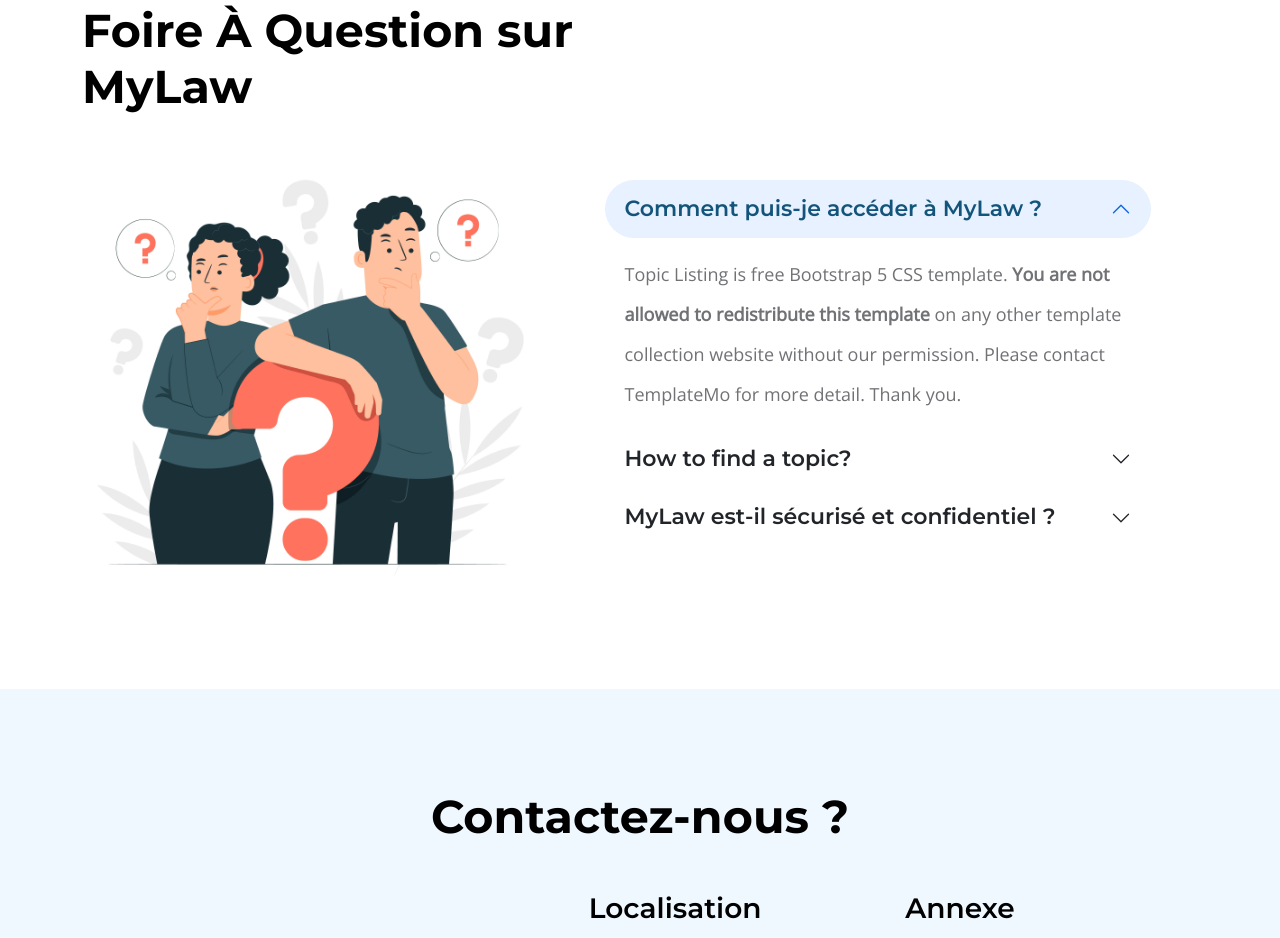
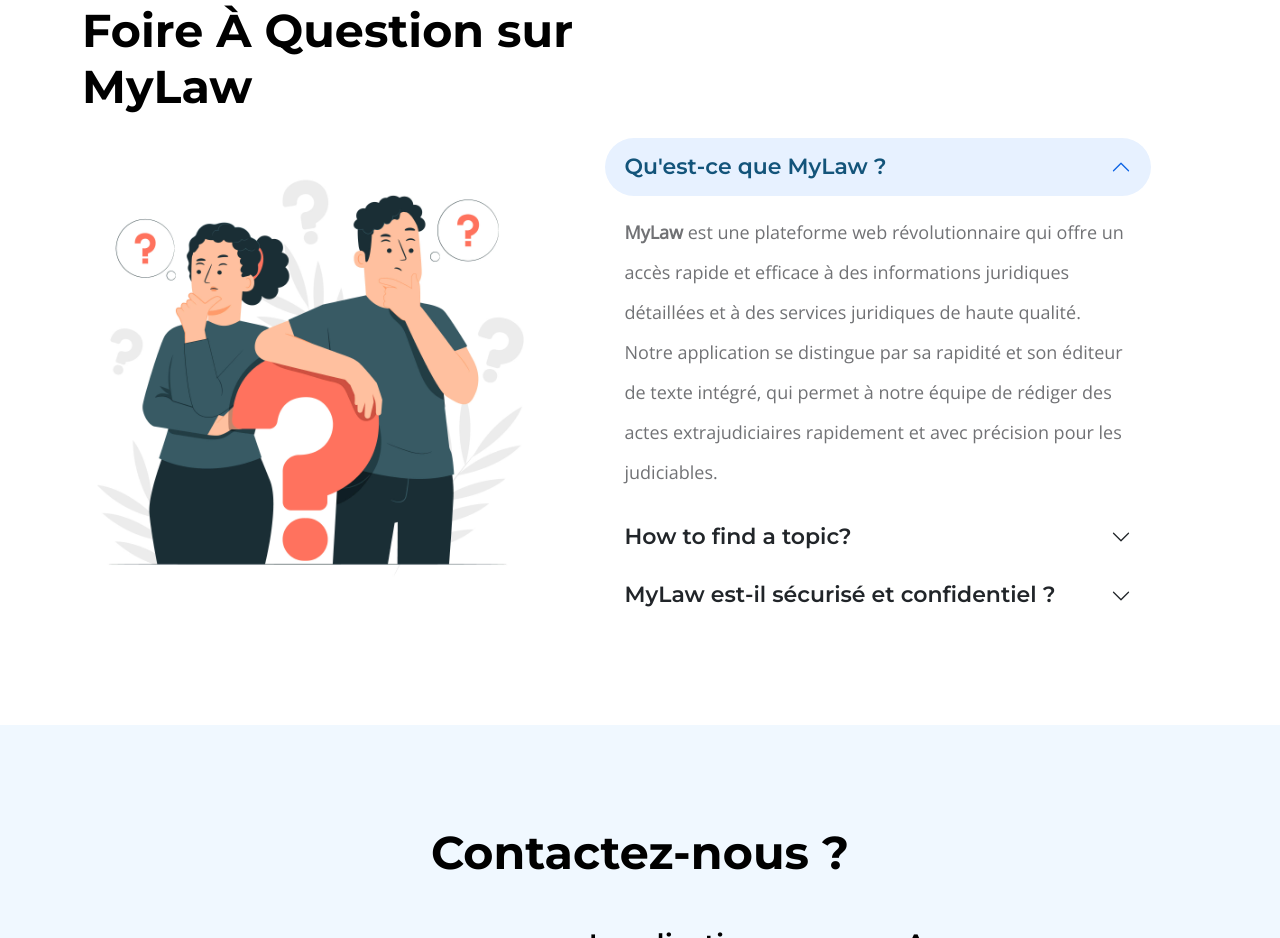
Before and after one commit to AInelo/ideathonlaw, a website: page frontend/index.html in a window 1280 px wide. Shown: the part 3037-3975 px from the top of the page. Drawn offline with nearby package versions, Linux system fonts and the light colour scheme; grey boxes are pictures that could not be loaded.

Commit message:
Ideathon

```diff
--- a/frontend/index.html
+++ b/frontend/index.html
@@ -930,13 +930,14 @@
                                 <div class="accordion-item">
                                     <h2 class="accordion-header" id="headingOne">
                                         <button class="accordion-button" type="button" data-bs-toggle="collapse" data-bs-target="#collapseOne" aria-expanded="true" aria-controls="collapseOne">
-                                            Comment puis-je accéder à MyLaw ?
+                                            Qu'est-ce que MyLaw ?
                                         </button>
                                     </h2>
 
                                     <div id="collapseOne" class="accordion-collapse collapse show" aria-labelledby="headingOne" data-bs-parent="#accordionExample">
                                         <div class="accordion-body">
-                                            Topic Listing is free Bootstrap 5 CSS template. <strong>You are not allowed to redistribute this template</strong> on any other template collection website without our permission. Please contact TemplateMo for more detail. Thank you.
+                                           <strong>MyLaw</strong> est une plateforme web révolutionnaire qui offre un accès rapide et efficace à des informations juridiques détaillées et à des services juridiques de haute qualité. Notre application se distingue par sa rapidité et son éditeur de texte intégré, qui permet à notre équipe de rédiger des actes extrajudiciaires rapidement et avec précision pour les judiciables.
+
                                         </div>
                                     </div>
                                 </div>
```
